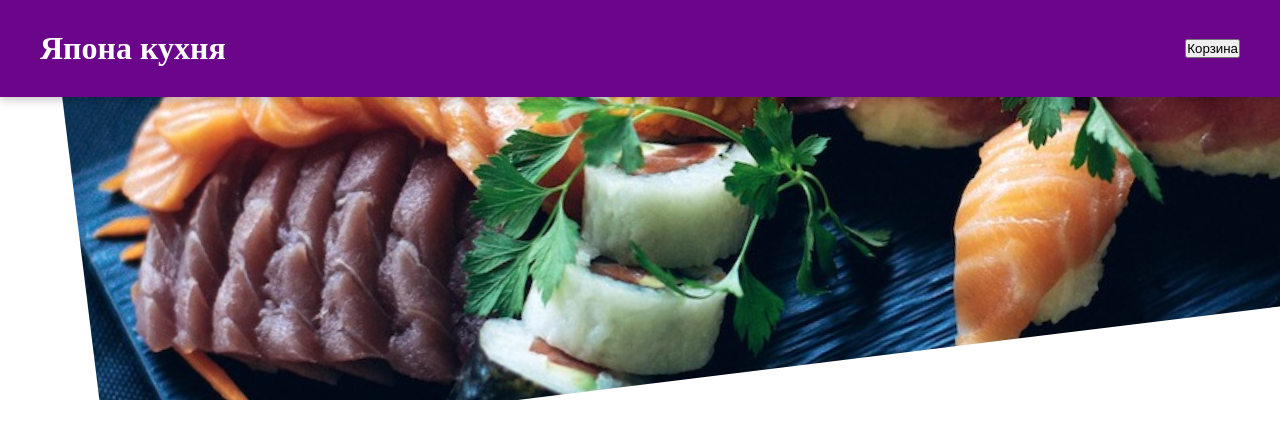
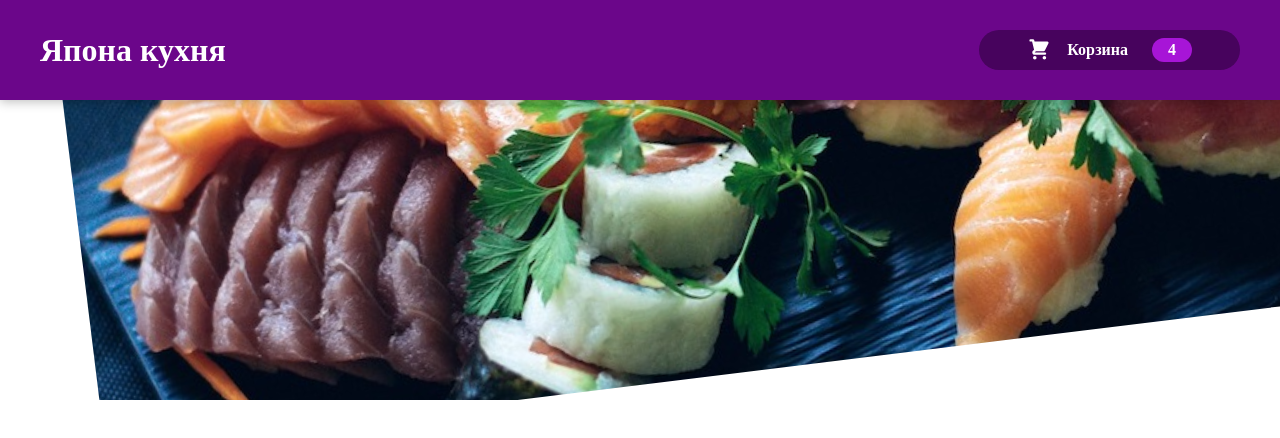
Before and after one commit to GlinskiiIvan/japanese-cuisine, a React (Create React App) app: page / in a window 1280 px wide. Shown: the top 438 px of the page. Built offline with nearby package versions, Linux system fonts and the light colour scheme.

Commit message:
added HeaderCartButton

```diff
--- /dev/null
+++ b/src/Components/Cart/CartIcon.jsx
@@ -0,0 +1,13 @@
+const CartIcon = () => {
+  return (
+    <svg
+      xmlns="http://www.w3.org/2000/svg"
+      viewBox="0 0 20 20"
+      fill="currentColor"
+    >
+      <path d="M3 1a1 1 0 000 2h1.22l.305 1.222a.997.997 0 00.01.042l1.358 5.43-.893.892C3.74 11.846 4.632 14 6.414 14H15a1 1 0 000-2H6.414l1-1H14a1 1 0 00.894-.553l3-6A1 1 0 0017 3H6.28l-.31-1.243A1 1 0 005 1H3zM16 16.5a1.5 1.5 0 11-3 0 1.5 1.5 0 013 0zM6.5 18a1.5 1.5 0 100-3 1.5 1.5 0 000 3z" />
+    </svg>
+  );
+};
+
+export default CartIcon;
--- a/src/Components/Layout/Header/Header.jsx
+++ b/src/Components/Layout/Header/Header.jsx
@@ -1,5 +1,6 @@
 import React from 'react';
 import styles from './Header.module.scss'
+import HeaderCartButton from "./HeaderCartButton/HeaderCartButton";
 
 const Header = (props) => {
     return (
@@ -7,7 +8,7 @@
             <header className={styles.headerWrapper}>
                 <div className={`container ${styles.headerContent}`}>
                     <h1>Япона кухня</h1>
-                    <button>Корзина</button>
+                    <HeaderCartButton />
                 </div>
             </header>
         </React.Fragment>
--- /dev/null
+++ b/src/Components/Layout/Header/HeaderCartButton/HeaderCartButton.jsx
@@ -0,0 +1,15 @@
+import React from 'react';
+import styles from './HeaderCartButton.module.scss'
+import CartIcon from "../../../Cart/CartIcon";
+
+const HeaderCartButton = (props) => {
+    return (
+        <button className={styles.button}>
+            <span className={styles.icon}><CartIcon /></span>
+            <span>Корзина</span>
+            <span className={styles.badge}>4</span>
+        </button>
+    );
+};
+
+export default HeaderCartButton;
--- /dev/null
+++ b/src/Components/Layout/Header/HeaderCartButton/HeaderCartButton.module.scss
@@ -0,0 +1,59 @@
+.button {
+  cursor: pointer;
+  font: inherit;
+  border: none;
+  background-color: #47035d;
+  color: white;
+  padding: 0.5rem 3rem;
+  display: flex;
+  justify-content: space-around;
+  align-items: center;
+  border-radius: 25px;
+  font-weight: bold;
+}
+
+.button:hover,
+.button:active {
+  background-color: #2b0239;
+}
+
+.icon {
+  width: 1.5rem;
+  height: 1.5rem;
+  margin-right: 1rem;
+}
+
+.badge {
+  background-color: #a715d7;
+  padding: 0.2rem 1rem;
+  border-radius: 20px;
+  margin-left: 1.5rem;
+  font-weight: bold;
+}
+
+.button:hover .badge,
+.button:active .badge {
+  background-color: #6d0d8d;
+}
+
+.bump {
+  animation: bump 300ms ease-out;
+}
+
+@keyframes bump {
+  0% {
+    transform: scale(1);
+  }
+  10% {
+    transform: scale(0.9);
+  }
+  30% {
+    transform: scale(1.1);
+  }
+  50% {
+    transform: scale(1.15);
+  }
+  100% {
+    transform: scale(1);
+  }
+}
```
